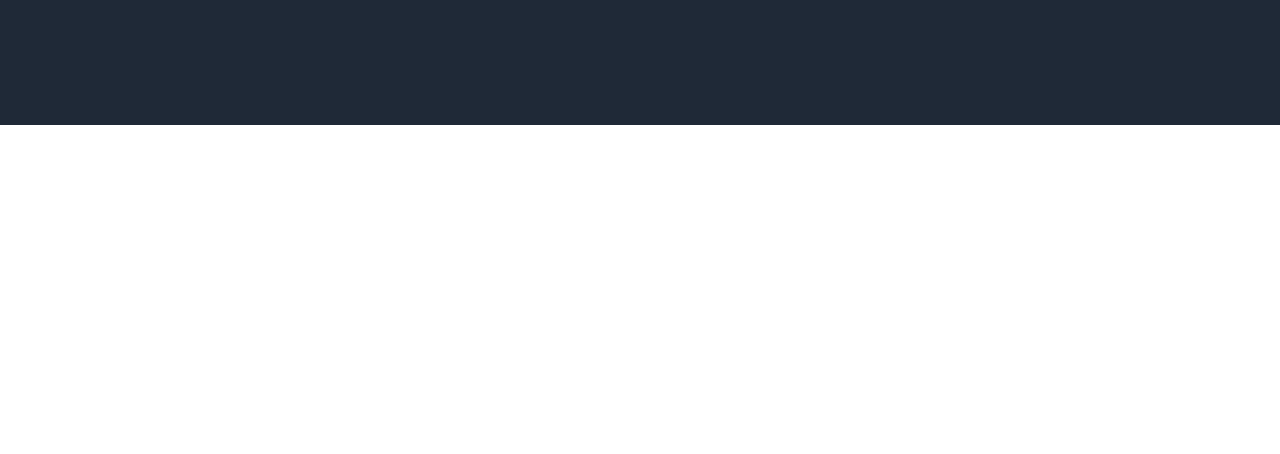
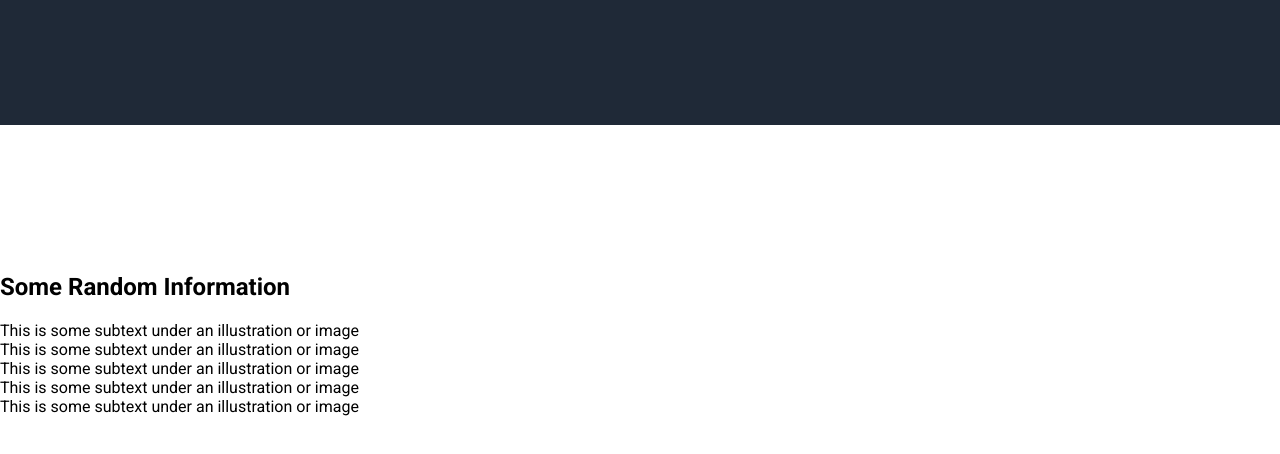
Before and after one commit to rktme/odin-landing_page, a plain HTML site: page index.html in a window 1280 px wide. Shown: the part 362-816 px from the top of the page. Drawn offline with Linux system fonts and the light colour scheme.

Commit message:
add feature section

```diff
--- a/index.html
+++ b/index.html
@@ -52,6 +52,51 @@
                 </div>
             </div>
         </div>
+        <div class="section">
+            <h2>Some Random Information</h2>
+            <div class="list">
+                <div class="list-items">
+                    <div class="img-tile">
+
+                    </div>
+                    <div class="text">
+                        This is some subtext under an illustration or image
+                    </div>
+                </div>
+                <div class="list-items">
+                    <div class="img-tile">
+
+                    </div>
+                    <div class="text">
+                        This is some subtext under an illustration or image
+                    </div>
+                </div>
+                <div class="list-items">
+                    <div class="img-tile">
+
+                    </div>
+                    <div class="text">
+                        This is some subtext under an illustration or image
+                    </div>
+                </div>
+                <div class="list-items">
+                    <div class="img-tile">
+
+                    </div>
+                    <div class="text">
+                        This is some subtext under an illustration or image
+                    </div>
+                </div>
+                <div class="list-items">
+                    <div class="img-tile">
+
+                    </div>
+                    <div class="text">
+                        This is some subtext under an illustration or image
+                    </div>
+                </div>
+            </div>
+        </div>
     </div>
 </body>
 
```
